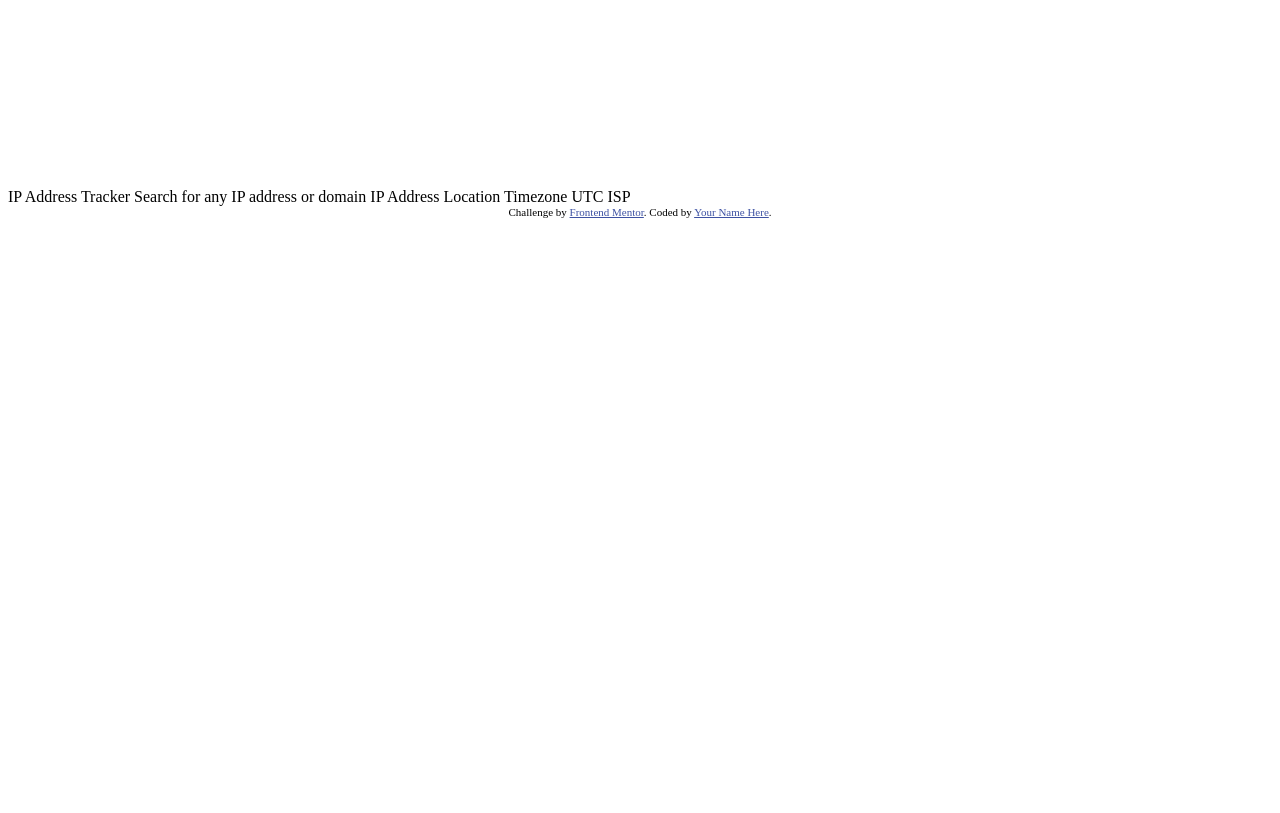
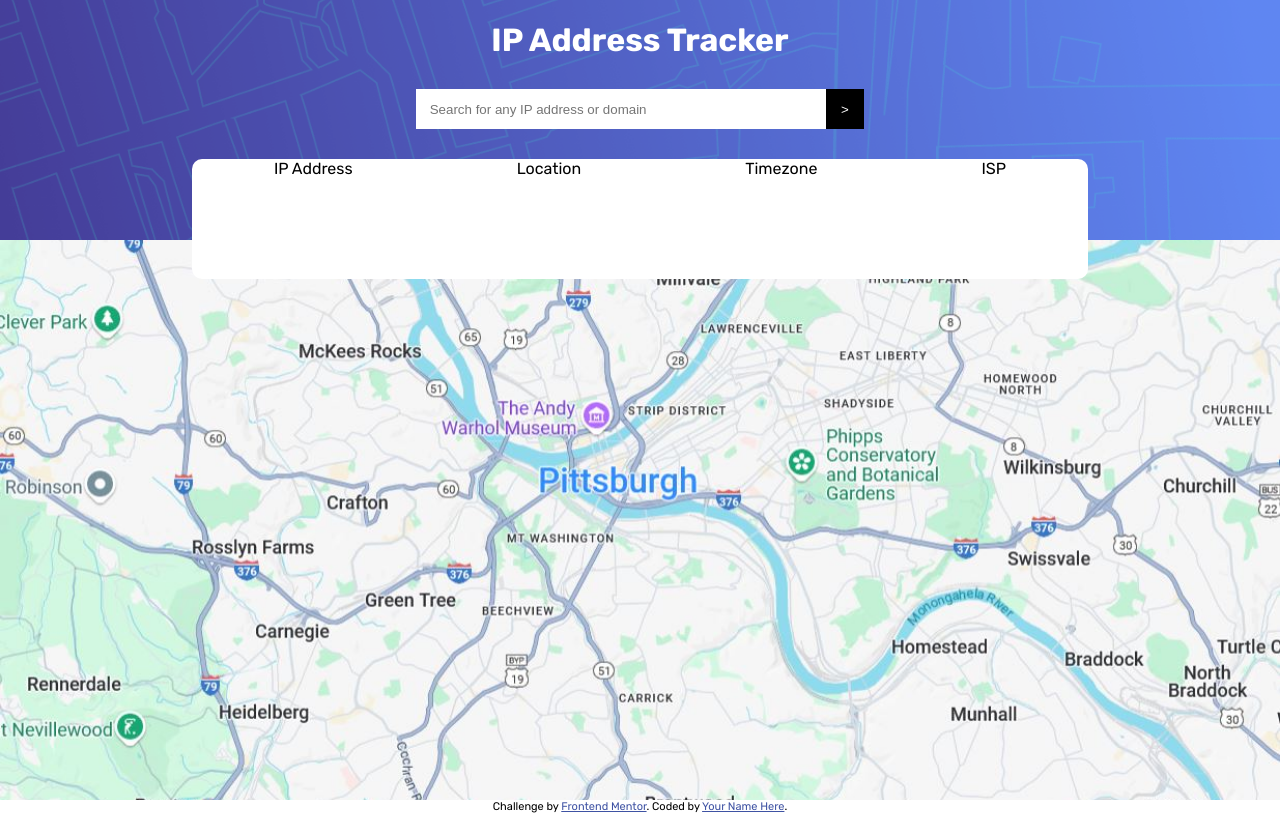
Before and after one commit to mariiademidova0304/Project-1, a website with bundled scripts: page src/index.html in a window 1280 px wide. Built offline with nearby package versions, Linux system fonts and the light colour scheme; no server answers.

Commit message:
Worked on HTML and CSS

```diff
--- a/src/index.html
+++ b/src/index.html
@@ -7,7 +7,11 @@
   <!-- displays site properly based on user's device -->
 
   <link rel="icon" type="image/png" sizes="32x32" href="./ip-address-tracker-master/images/favicon-32x32.png">
-
+  <link rel="preconnect" href="https://fonts.googleapis.com">
+  <link rel="preconnect" href="https://fonts.gstatic.com" crossorigin>
+  <link
+    href="https://fonts.googleapis.com/css2?family=Barlow+Semi+Condensed:ital,wght@0,100;0,200;0,300;0,400;0,500;0,600;0,700;0,800;0,900;1,100;1,200;1,300;1,400;1,500;1,600;1,700;1,800;1,900&family=DM+Sans:ital,opsz,wght@0,9..40,100..1000;1,9..40,100..1000&family=Figtree:ital,wght@0,300..900;1,300..900&family=Montserrat:ital,wght@0,100..900;1,100..900&family=Outfit:wght@100..900&family=Rubik:ital,wght@0,300..900;1,300..900&display=swap"
+    rel="stylesheet">
   <title>Frontend Mentor | IP Address Tracker</title>
   <link rel="stylesheet" href="https://unpkg.com/leaflet@1.9.4/dist/leaflet.css"
     integrity="sha256-p4NxAoJBhIIN+hmNHrzRCf9tD/miZyoHS5obTRR9BMY=" crossorigin="" />
@@ -29,18 +33,27 @@
 </head>
 
 <body>
-  <div id="map"></div>
-
-  IP Address Tracker
-
-  Search for any IP address or domain
-
-  IP Address
-  Location
-  Timezone
-  UTC <!-- add offset value dynamically using the API -->
-  ISP
-
+  <div class="main-container">
+    <div class="top-image-container">
+      <img src="/ip-address-tracker-master/images/pattern-bg-desktop.png"
+        alt="blue header element that resembles a map of a european city with no street names">
+    </div>
+    <div class="bottom-image-container" id="map">
+      <img src="/ip-address-tracker-master/images/pittsburgh map.JPG">
+    </div>
+    <div class="text-elements-container">
+      <h1>IP Address Tracker</h1>
+      <div class="input-container">
+        <input type="text" id="ip-input" placeholder=" Search for any IP address or domain" /><button>></button>
+      </div>
+      <div class="location-data-container">
+        <div><span>IP Address</span></div>
+        <div><span>Location</span></div>
+        <div><span>Timezone</span></div>
+        <div><span>ISP</span></div>
+      </div>
+    </div>
+  </div>
   <div class="attribution">
     Challenge by <a href="https://www.frontendmentor.io?ref=challenge" target="_blank">Frontend Mentor</a>.
     Coded by <a href="#">Your Name Here</a>.
--- a/src/styles.css
+++ b/src/styles.css
@@ -1 +1,82 @@
-#map { height: 180px; }
+body {
+    margin: 0;
+    font-family: Rubik;
+}
+
+.main-container {
+    width: 100vw;
+    height: 100vh;
+    display: flex;
+    flex-direction: column;
+    position: relative;
+    gap: 0;
+}
+
+.top-image-container {
+    height: 30vh;
+    width: 100%;
+}
+
+.bottom-image-container {
+    height: 70vh;
+    width: 100%;
+}
+
+img {
+    width: 100%;
+    height: 100%;
+    object-fit: cover;
+    display: block;
+}
+
+/*#map { height: 180px; }*/
+
+.text-elements-container {
+    position: absolute;
+    z-index: 1;
+    left: 50%;
+    transform: translateX(-50%);
+    display: flex;
+    flex-direction: column;
+    gap: 30px;
+    align-items: center;
+}
+
+h1{
+    color: white;
+    margin-bottom: 0;
+    font-weight: 700;
+}
+
+.input-container{
+    width: 35vw;
+    height: 40px;;
+    margin: 0 auto;
+    display: flex;
+    gap: 0;
+    background-color: white;
+    border-radius: 10px;
+}
+
+#ip-input{
+    flex-grow: 1;
+    min-width: auto;
+    border: none;
+    padding: 10px;
+}
+
+button{
+    background-color: black;
+    color: white;
+    width: 3vw;
+    border: none;
+}
+
+.location-data-container {
+    display: flex;
+    width: 70vw;
+    height: 120px;
+    background-color: white;
+    justify-content: space-around;
+    border-radius: 10px;
+}
```
Also changed, not shown: ip-address-tracker-master/images/pittsburgh map.JPG (added).
